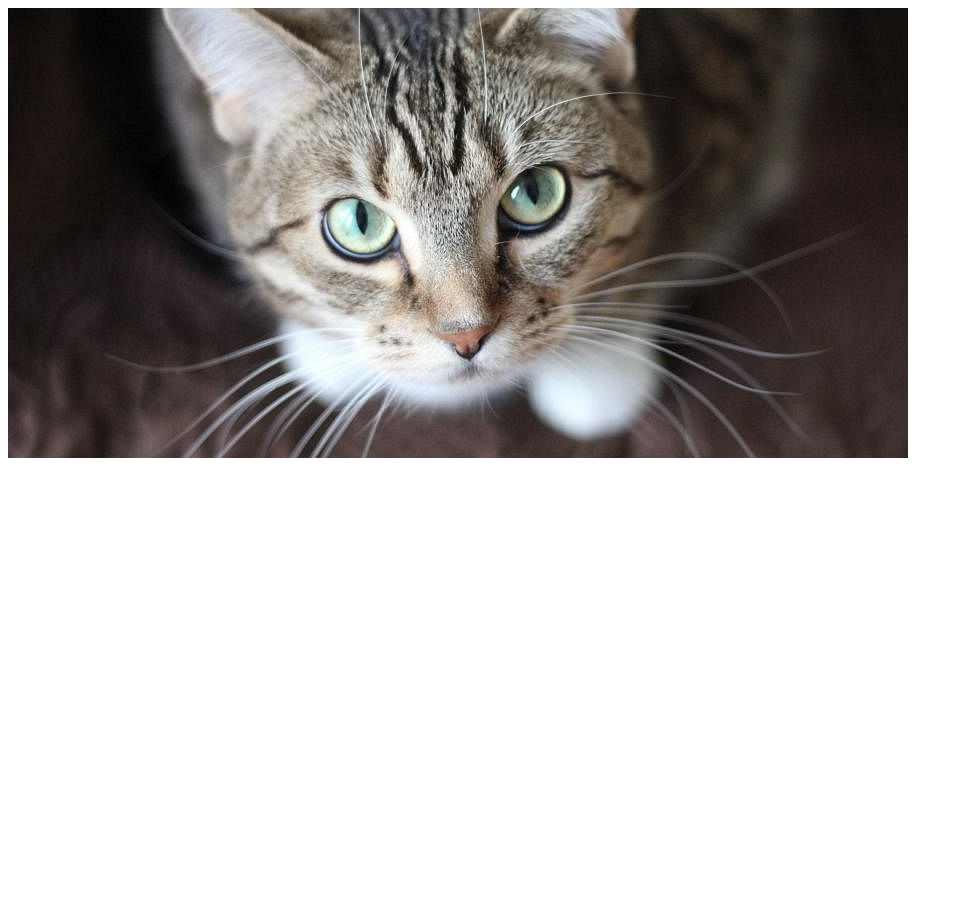
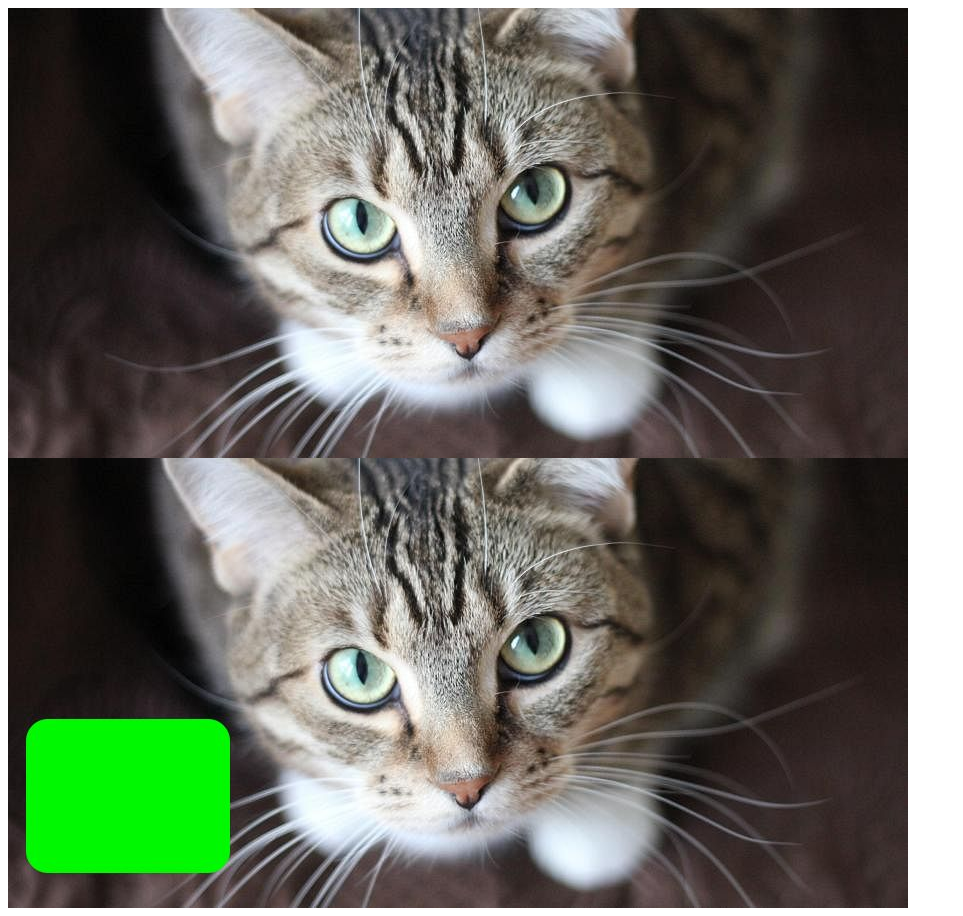
Before and after one commit to julienp/gatsby-duplicate-images, a Gatsby site: page /one in a window 1280 px wide. Shown: the whole page, without its empty margins (0-963 px from the left). Before the commit the page ends 800 px from the top, so only its background shows below. Built offline with nearby package versions, Linux system fonts and the light colour scheme; Gatsby itself is replaced by a stand-in of ours.

Commit message:
New image

```diff
--- a/src/pages/one/index.js
+++ b/src/pages/one/index.js
@@ -6,6 +6,7 @@ const IndexPage = () => {
     <main>
       <title>One</title>
       <StaticImage src="../../images/one.jpg" alt="One" />
+      <StaticImage src="../../images/new.jpg" alt="New" />
     </main>
   );
 };
```
Also changed, not shown: src/images/new.jpg (added).
